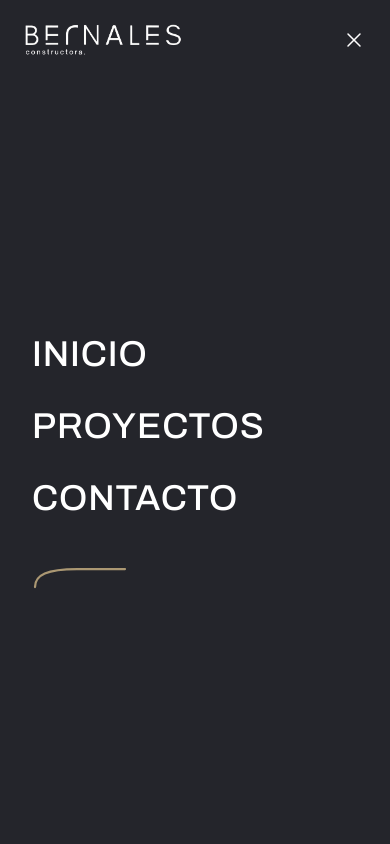
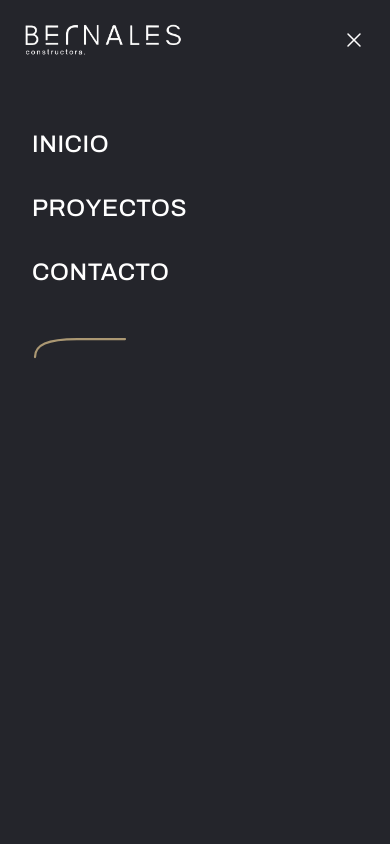
Before and after one commit to christian-ledezma/constructora-demo, a Next.js app in the folder frontend/: page / in a window 390 px wide. Both pictures are taken after a click on the button "Abrir menú de navegación". Shown: the top 844 px of the page. Built offline with nearby package versions, Linux system fonts and the light colour scheme.

Commit message:
fix: sidebar

```diff
--- a/frontend/src/components/layout/MobileNav.tsx
+++ b/frontend/src/components/layout/MobileNav.tsx
@@ -50,7 +50,7 @@ export default function MobileNav({ open, onClose }: MobileNavProps) {
             </button>
           </div>
 
-          <nav className="flex flex-1 flex-col justify-center gap-8 px-8">
+          <nav className="flex flex-1 flex-col justify-start gap-8 px-8 pt-12">
             {NAV_LINKS.map((link, index) => (
               <motion.div
                 key={link.href}
@@ -61,7 +61,7 @@ export default function MobileNav({ open, onClose }: MobileNavProps) {
                 <Link
                   href={link.href}
                   onClick={onClose}
-                  className="font-display text-4xl font-medium uppercase tracking-wide text-white"
+                  className="font-display text-2xl font-medium uppercase tracking-wide text-white"
                 >
                   {link.label}
                 </Link>
```
